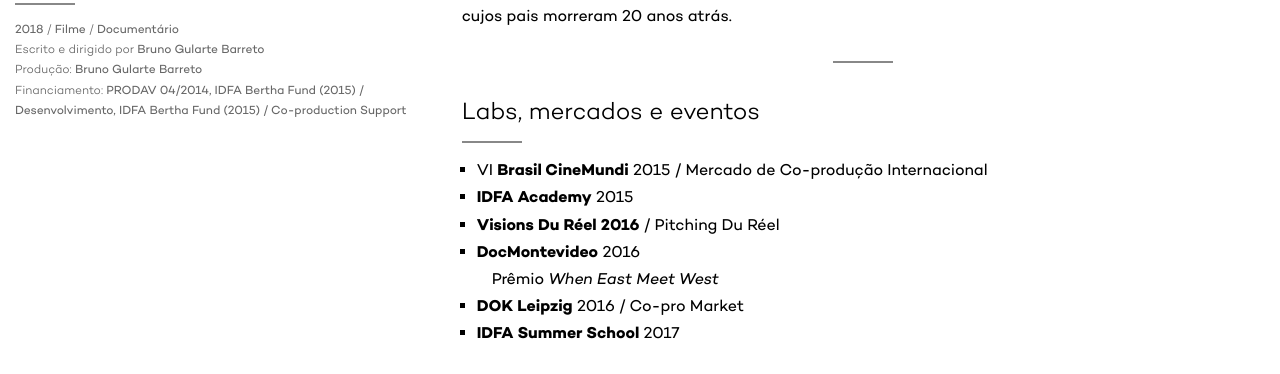
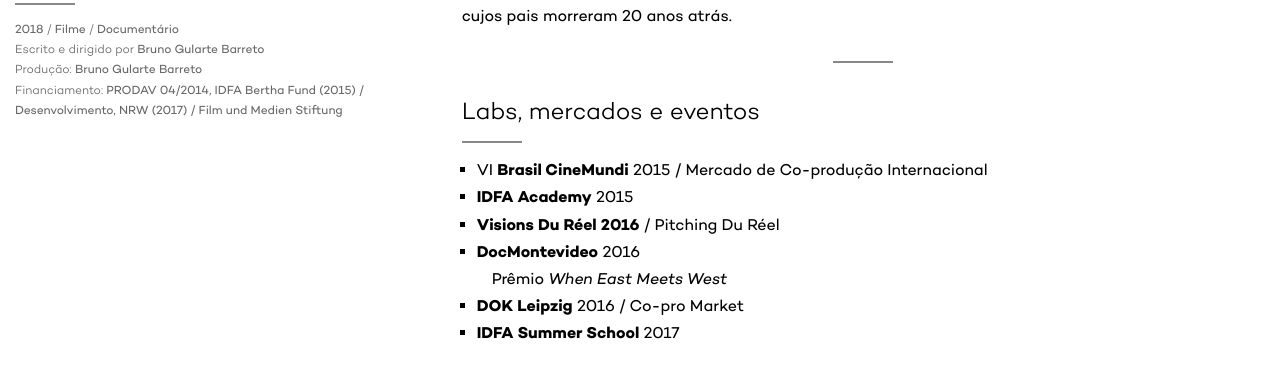
Before and after one commit to arthrfrts/besouro, a Jekyll site: the page built from _projects/5-casas.md, in a window 1280 px wide. Shown: the part 900-1274 px from the top of the page. Built offline with Jekyll 4.4.1, drawn with Linux system fonts in a browser that asks for light colours.

Commit message:
Updates funds from 5 HOUSES.

```diff
--- a/_projects/5-casas.md
+++ b/_projects/5-casas.md
@@ -17,7 +17,7 @@
 funds:
 - PRODAV 04/2014
 - IDFA Bertha Fund (2015) / Desenvolvimento
-- IDFA Bertha Fund (2015) / Co-production Support
+- NRW (2017) / Film und Medien Stiftung
 ---
 
 _5 Casas_ e as pessoas que as habitam. Uma velha professora de francês, um jovem homossexual, um homem que vive em uma fazenda isolada, um grupo de freiras que conduzem uma escola e um menino cujos pais morreram 20 anos atrás.
@@ -29,6 +29,6 @@
 * **IDFA Academy** 2015
 * **Visions Du Réel 2016** / Pitching Du Réel
 * **DocMontevideo** 2016
-  * Prêmio _When East Meet West_
+  * Prêmio _When East Meets West_
 * **DOK Leipzig** 2016 / Co-pro Market
 * **IDFA Summer School** 2017
```
Also changed, not shown: _projects/5-houses.md (+2 -1 lines).
